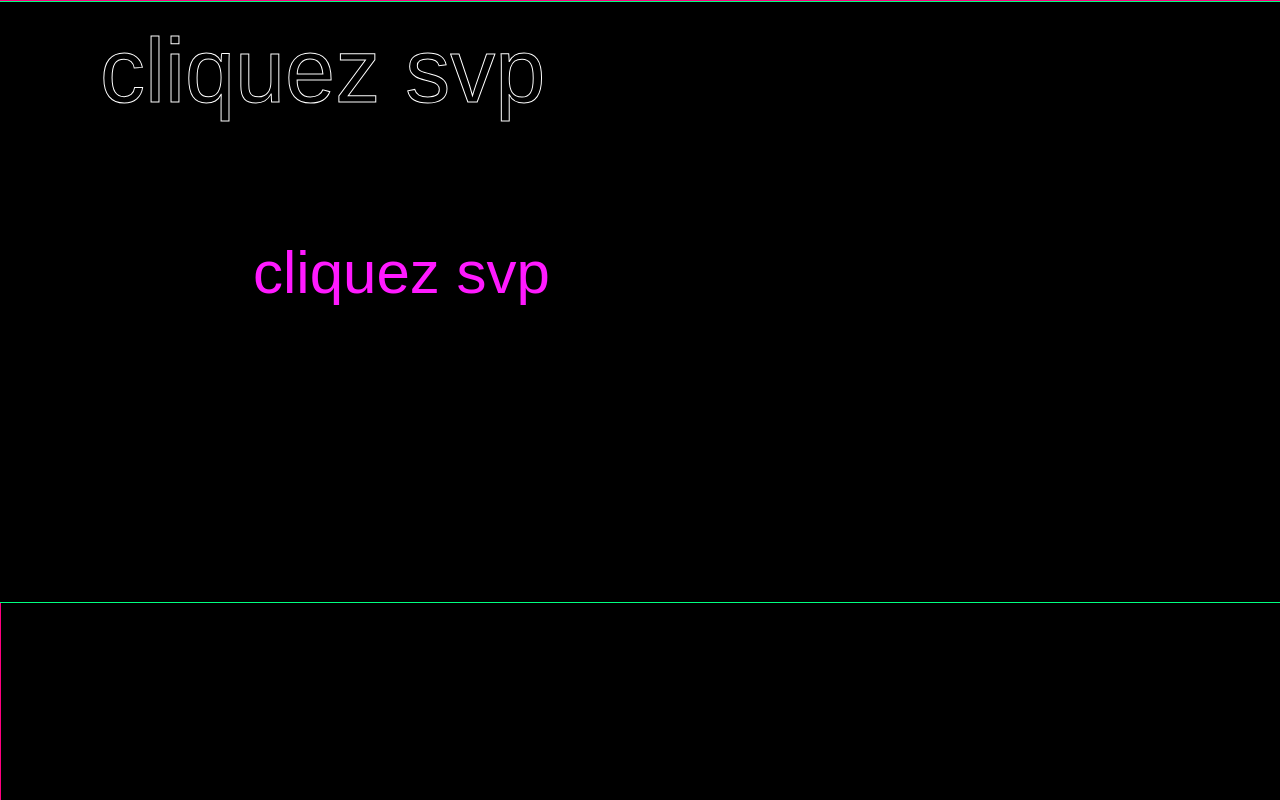
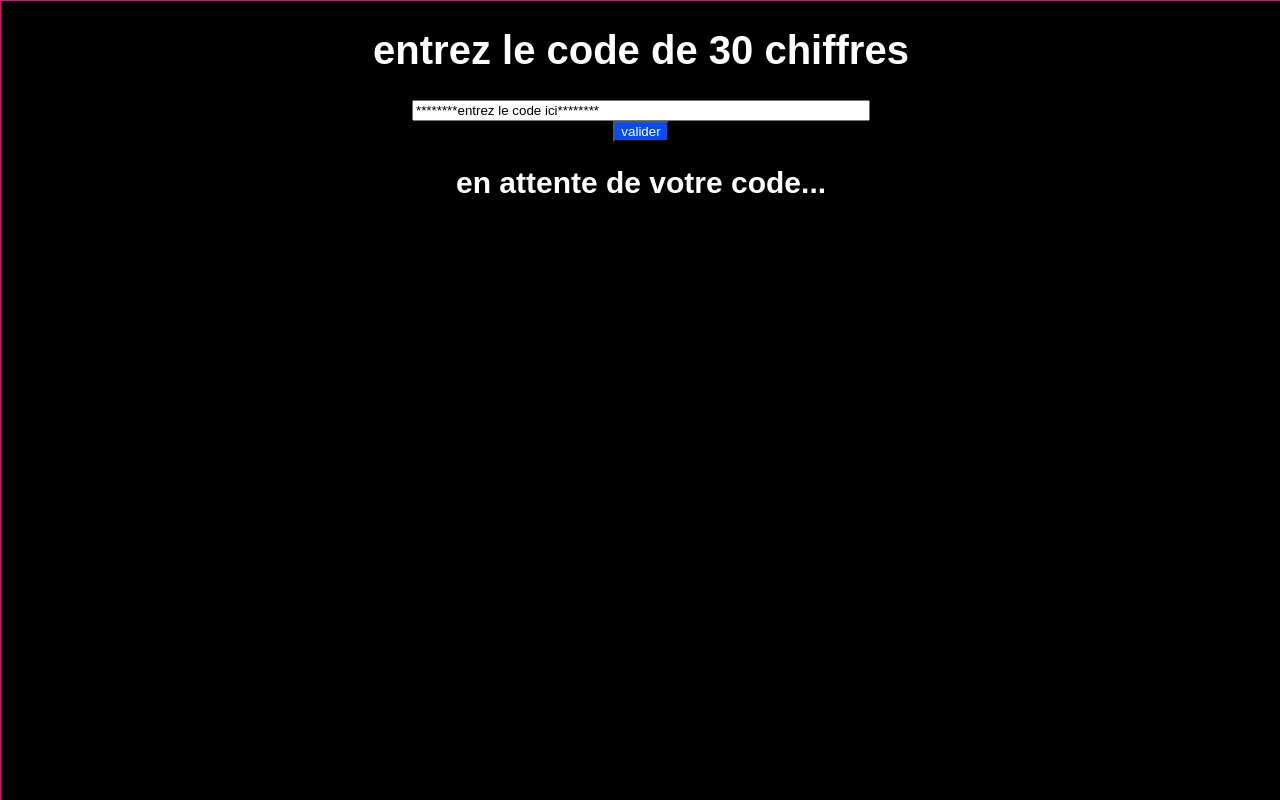
Before and after one commit to RICHDO89/DEMO, a plain HTML site: page index.html in a window 1280 px wide. Shown: the top 800 px of the page. Drawn offline with Linux system fonts and the light colour scheme.

Commit message:
Update index.html

```diff
--- a/index.html
+++ b/index.html
@@ -362,9 +362,6 @@
 
 <div id="couvr" onclick="
 document.querySelector('body').removeChild(document.querySelector('#couvr'));">
-<svg id="svcouvr" onclick="
-document.querySelector('body').removeChild(document.querySelector('#couvr'));"></svg>
-<p id="clic">cliquez svp</p>
 
 </div>
 
```
